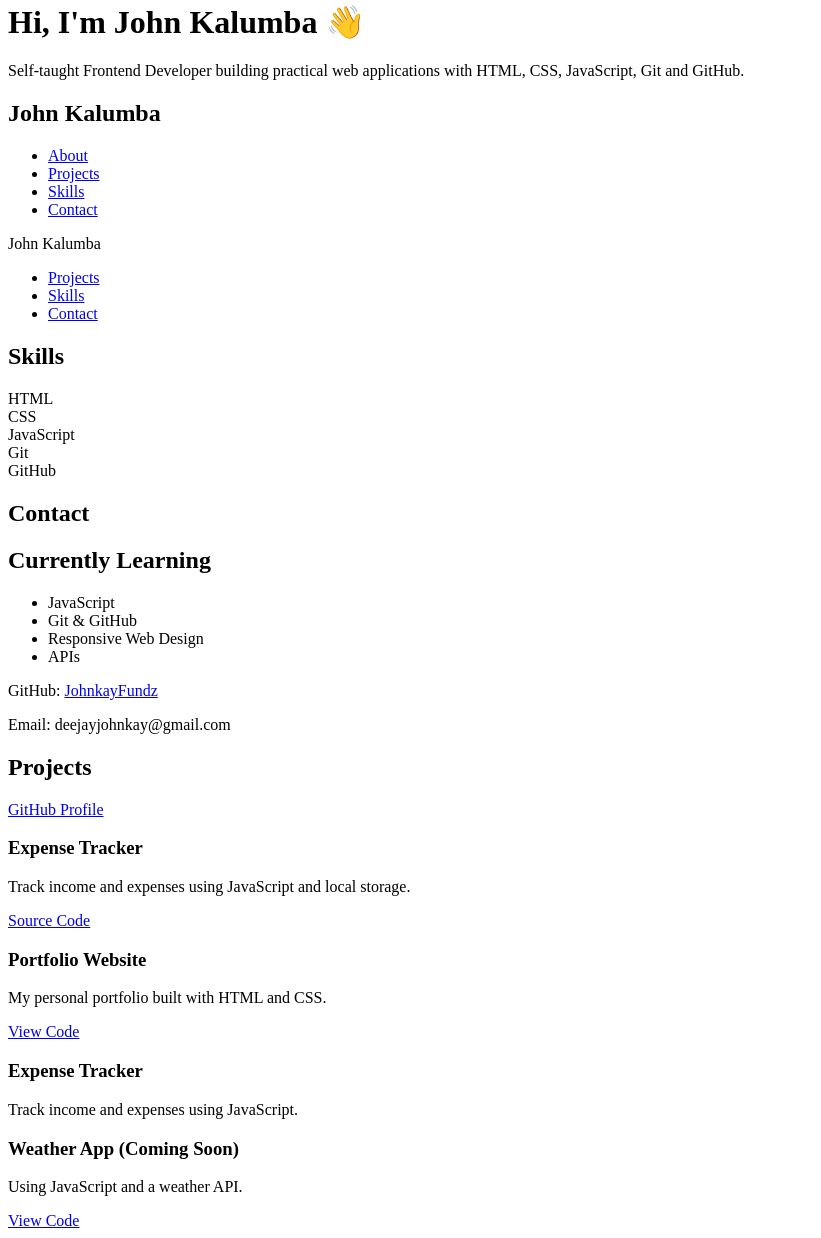
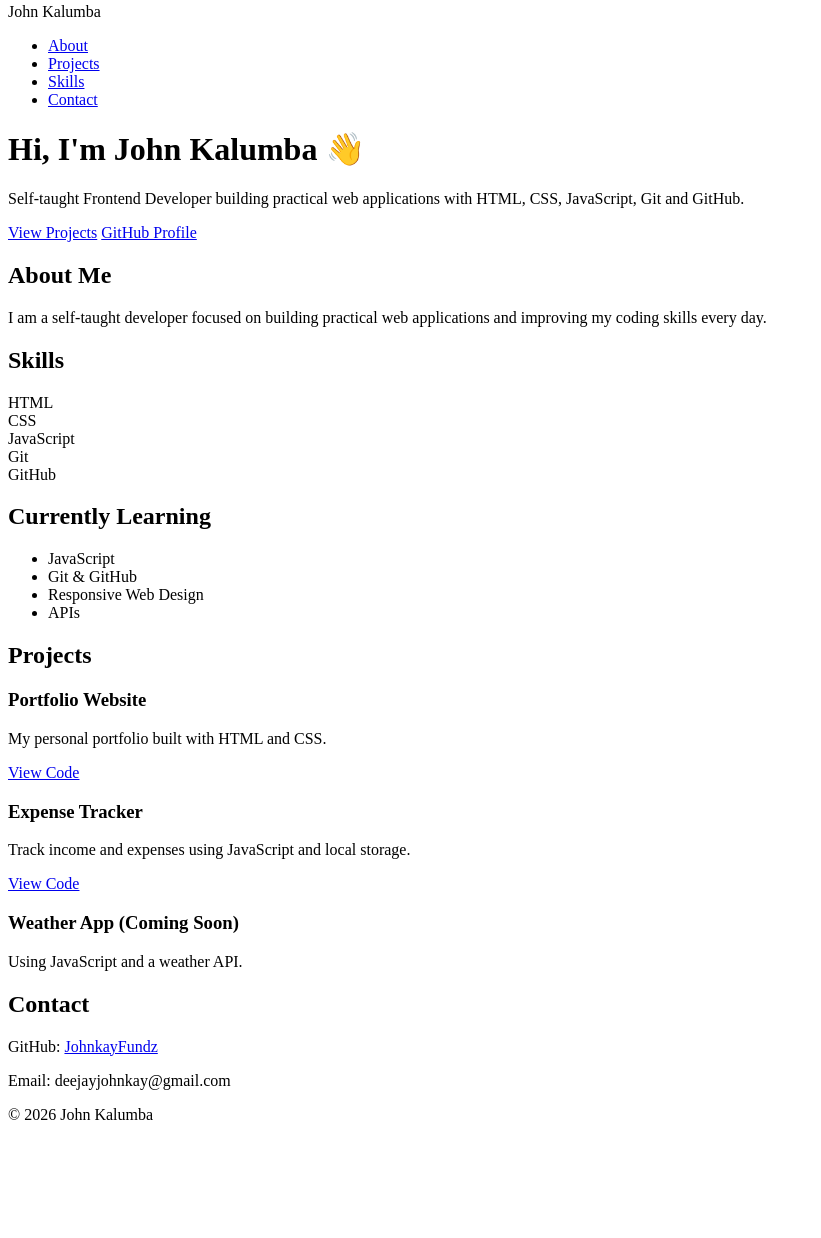
Before and after one commit to JohnkayFundz/JohnkayFundz.github.io, a plain HTML site: page index.html in a window 1280 px wide. Shown: the part 5-1243 px from the top of the page, without its empty margins (0-821 px from the left). After the commit the page ends 1145 px from the top, so only its background shows below. Drawn offline with Linux system fonts and the light colour scheme.

Commit message:
Refactor index.html structure and content

```diff
--- a/index.html
+++ b/index.html
@@ -1,12 +1,5 @@
-</div>
-<h1>Hi, I'm John Kalumba 👋</h1>
-
-<p>
-Self-taught Frontend Developer building practical web applications
-with HTML, CSS, JavaScript, Git and GitHub.
-</p>
 <nav>
-  <h2>John Kalumba</h2>
+  <div class="logo">John Kalumba</div>
 
   <ul>
     <li><a href="#about">About</a></li>
@@ -14,16 +7,33 @@ with HTML, CSS, JavaScript, Git and GitHub.
     <li><a href="#skills">Skills</a></li>
     <li><a href="#contact">Contact</a></li>
   </ul>
-<nav>
-  <div class="logo">John Kalumba</div>
+</nav>
 
-  <ul>
-    <li><a href="#projects">Projects</a></li>
-    <li><a href="#skills">Skills</a></li>
-    <li><a href="#contact">Contact</a></li>
-  </ul>
-</nav>
-<section class="section">
+<header class="hero">
+  <h1>Hi, I'm John Kalumba 👋</h1>
+
+  <p>
+    Self-taught Frontend Developer building practical web applications
+    with HTML, CSS, JavaScript, Git and GitHub.
+  </p>
+
+  <a href="#projects" class="btn">View Projects</a>
+
+  <a href="https://github.com/JohnkayFundz" class="btn" target="_blank">
+    GitHub Profile
+  </a>
+</header>
+
+<section id="about" class="section">
+  <h2>About Me</h2>
+
+  <p>
+    I am a self-taught developer focused on building practical web
+    applications and improving my coding skills every day.
+  </p>
+</section>
+
+<section id="skills" class="section">
   <h2>Skills</h2>
 
   <div class="card">HTML</div>
@@ -32,8 +42,8 @@ with HTML, CSS, JavaScript, Git and GitHub.
   <div class="card">Git</div>
   <div class="card">GitHub</div>
 </section>
+
 <section class="section">
-  <h2>Contact</h2><section>
   <h2>Currently Learning</h2>
 
   <ul>
@@ -44,37 +54,49 @@ with HTML, CSS, JavaScript, Git and GitHub.
   </ul>
 </section>
 
-  <p>GitHub: <a href="https://github.com/JohnkayFundz">JohnkayFundz</a></p>
-
-  <p>Email: deejayjohnkay@gmail.com </p>
-</section>
 <section id="projects" class="section">
   <h2>Projects</h2>
-<a href="https://github.com/JohnkayFundz" class="btn" target="_blank">
-  GitHub Profile
+
+  <div class="card">
+    <h3>Portfolio Website</h3>
+    <p>My personal portfolio built with HTML and CSS.</p>
+
+    <a href="https://github.com/JohnkayFundz/JohnkayFundz.github.io" target="_blank">
+      View Code
     </a>
-  <div class="card"> <div class="card">
+  </div>
+
+  <div class="card">
     <h3>Expense Tracker</h3>
 
     <p>
       Track income and expenses using JavaScript and local storage.
     </p>
 
-  <a href="https://github.com/JohnkayFundz/expense-tracker">
-    Source Code
+    <a href="https://github.com/JohnkayFundz/expense-tracker" target="_blank">
+      View Code
     </a>
-    <h3>Portfolio Website</h3>
-    <p>My personal portfolio built with HTML and CSS.</p>
-    <a href="https://github.com/JohnkayFundz/JohnkayFundz.github.io" target="_blank">View Code</a>
   </div>
 
-  <div class="card">
-    <h3>Expense Tracker</h3>
-    <p>Track income and expenses using JavaScript.</p>
   <div class="card">
     <h3>Weather App (Coming Soon)</h3>
     <p>Using JavaScript and a weather API.</p>
   </div>
-    <a href="https://github.com/JohnkayFundz/expense-tracker" target="_blank">View Code</a>
-  </div>
 </section>
+
+<section id="contact" class="section">
+  <h2>Contact</h2>
+
+  <p>
+    GitHub:
+    <a href="https://github.com/JohnkayFundz">
+      JohnkayFundz
+    </a>
+  </p>
+
+  <p>Email: deejayjohnkay@gmail.com</p>
+</section>
+
+<footer>
+  <p>© 2026 John Kalumba</p>
+</footer>
```
Lines whose indentation alone changed are shown as unchanged.
